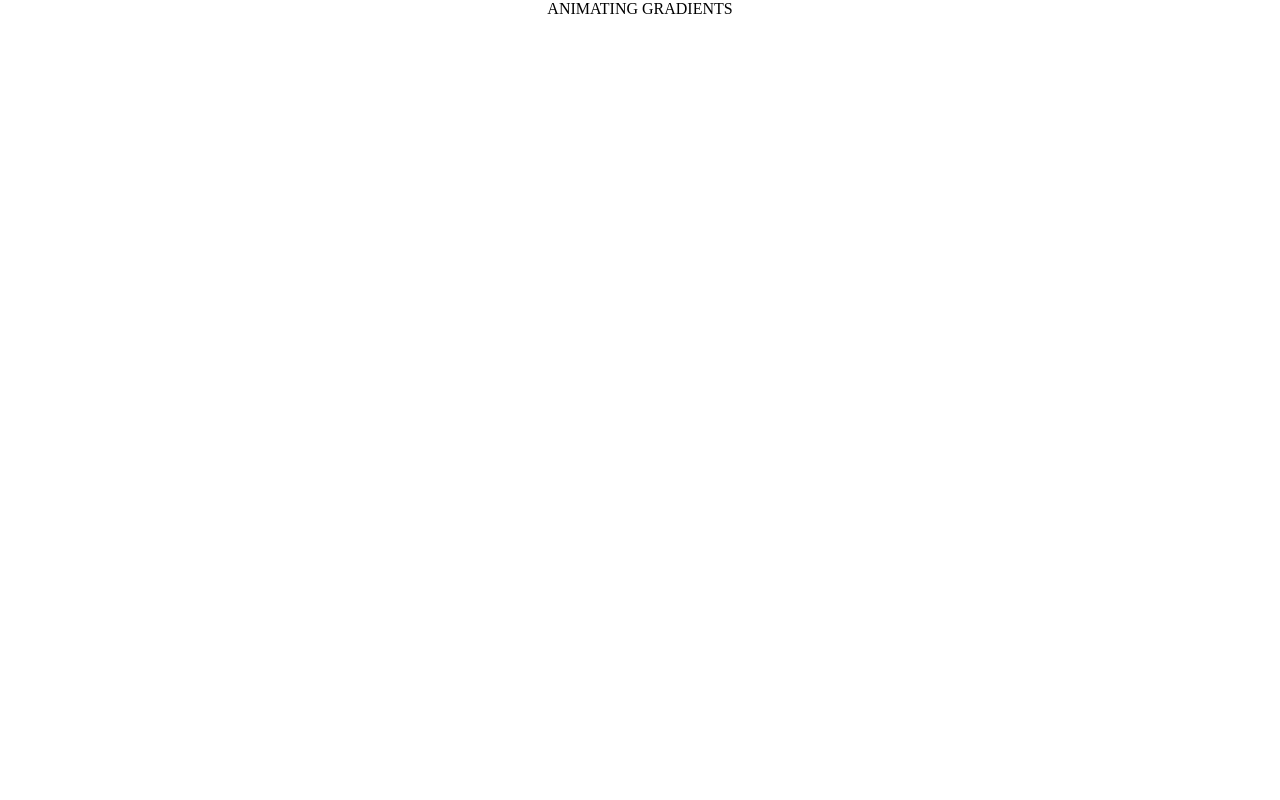
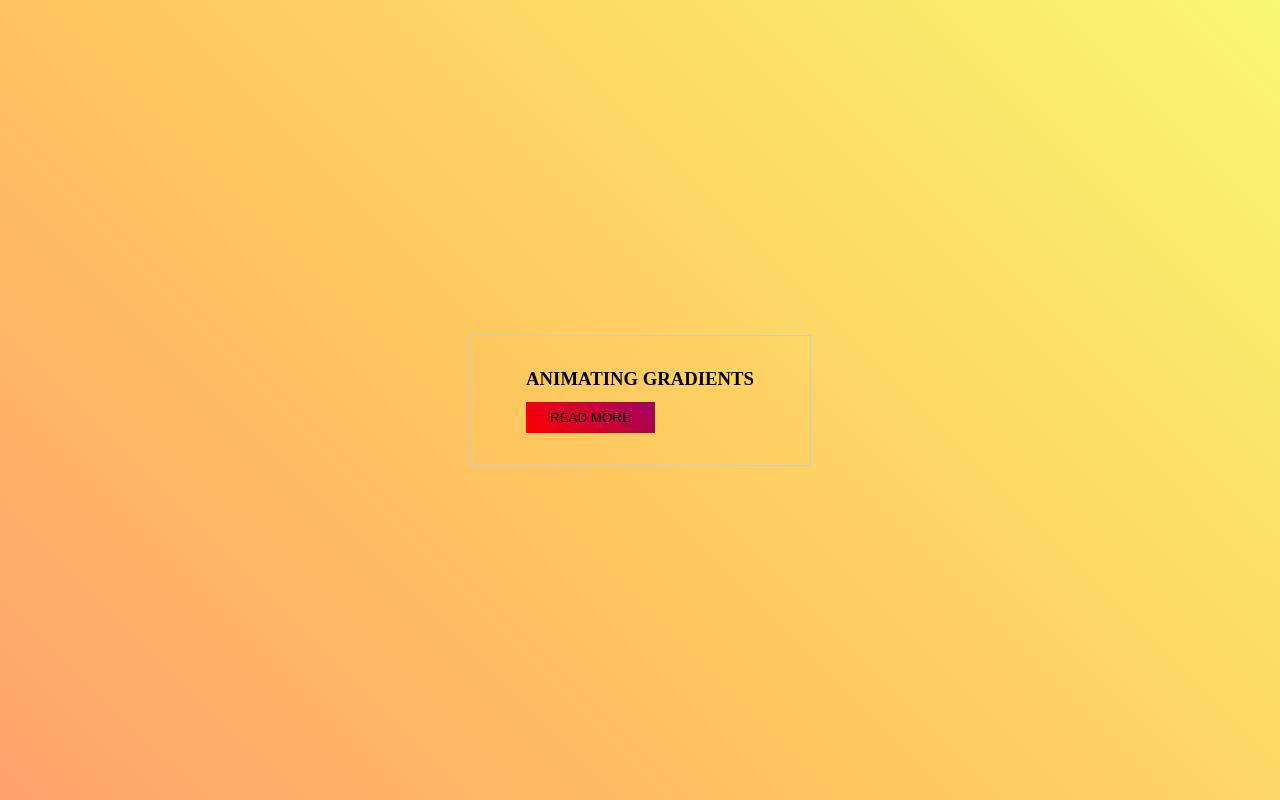
Before and after one commit to BradleyTim/animating_gradients, a plain HTML site: page index.html in a window 1280 px wide. Drawn offline with Linux system fonts and the light colour scheme.

Commit message:
animate background image gradient

```diff
--- a/index.html
+++ b/index.html
@@ -11,7 +11,8 @@
 
 <body>
   <section>
-    ANIMATING GRADIENTS
+    <h3>ANIMATING GRADIENTS</h3>
+    <button>READ MORE</button>
   </section>
 </body>
 
--- a/style.css
+++ b/style.css
@@ -1,3 +1,15 @@
+:root {
+  --gradient : linear-gradient(
+    45deg,
+    #845ec2,
+    #d65db1,
+    #ff6f91,
+    #ff9671,
+    #ffc75f,
+    #f9f871
+  );
+}
+
 * {
   margin: 0;
   padding: 0;
@@ -5,6 +17,52 @@
 }
 
 body {
-  display: grid;
-  place-items: center;
+  height: 100vh;
+  display: flex;
+  flex-direction: column;
+  justify-content: center;
+  align-items: center;
+  background: #ddd;
+  background-image: var(--gradient);
+  background-size: 400%;
+  /*color: #fff;*/
+  animation: bg-animation 5s infinite alternate;
 }
+
+@keyframes bg-animation {
+  0% {
+    background-position: left;
+  }
+
+  100% {
+    background-position: right;
+  }
+}
+
+section {
+  border: 1px solid #ccc;
+  padding:  2rem 3.5rem;
+}
+
+h3 {
+  /*color: transparent;
+  background-image: var(--gradient);*/
+}
+
+button {
+  cursor: pointer;
+  margin-top: .75rem;
+  border: 0;
+  padding: .5rem 1.5rem;
+  background-image: linear-gradient(45deg, red, blue);
+  background-size: 300%;
+  /*background image can not be transitioned
+  hence one has to play around
+  with backgroud position*/
+  background-position: left;
+  transition: background-position .5s;
+}
+
+button:hover, button:focus {
+  background-position: right;
+}
```
